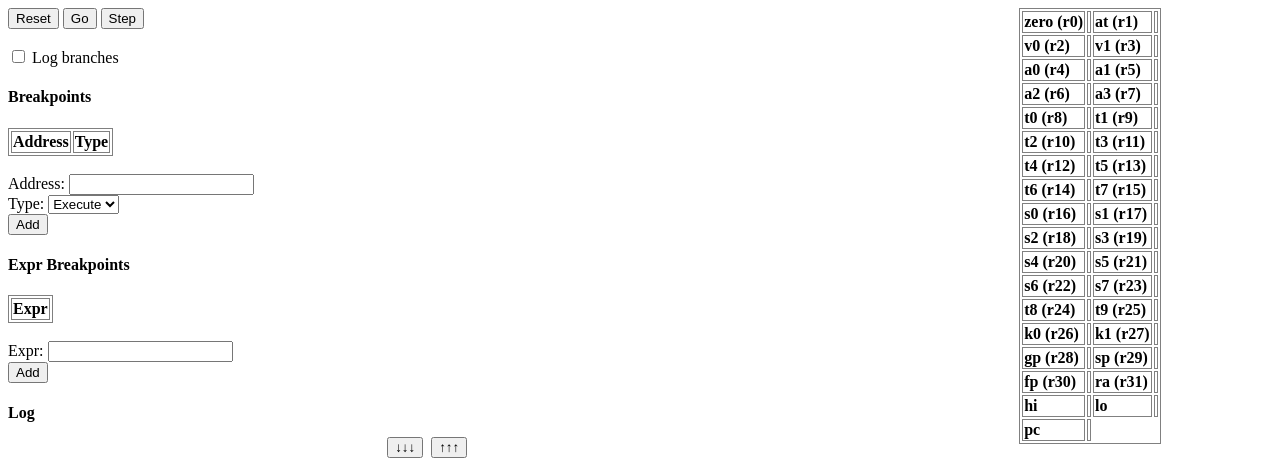
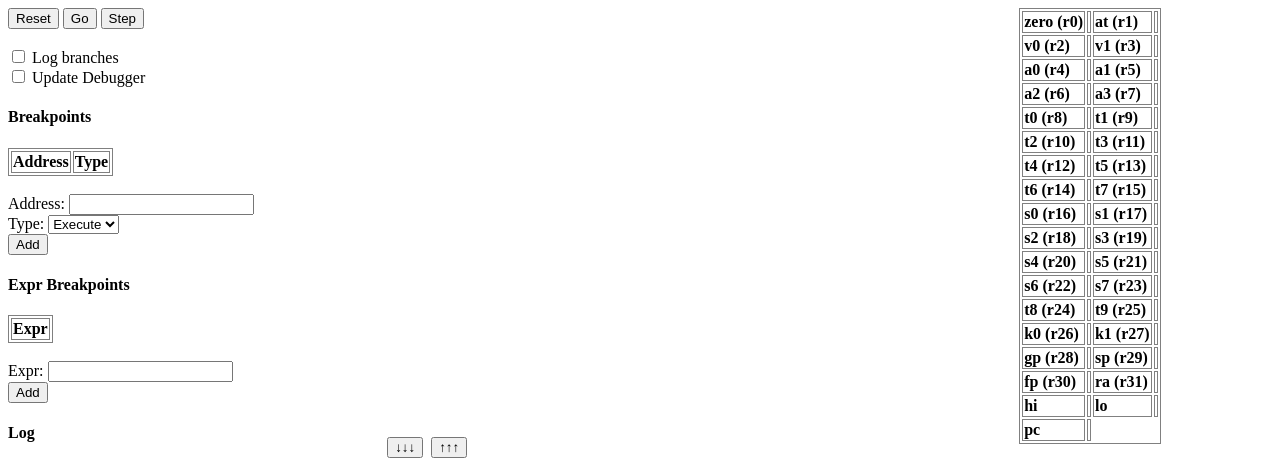
Before and after one commit to daeken/WebStation, a plain HTML site: page static/index.html in a window 1280 px wide. Drawn offline with Linux system fonts and the light colour scheme; a script that the page names is missing; files whose address does not match are found by name.

Commit message:
Added flag to disable/enable debugger updates.

```diff
--- a/static/index.html
+++ b/static/index.html
@@ -23,6 +23,7 @@
 			<button id="step">Step</button><br>
 			<br>
 			<input type="checkbox" id="log-branches"> <label for="log-branches">Log branches</label><br>
+			<input type="checkbox" id="update-debug"> <label for="update-debug">Update Debugger</label><br>
 			<h4>Breakpoints</h4>
 			<table id="breakpoints">
 				<tr><th>Address</th><th>Type</th></tr>
```
Also changed, not shown: 1 other file.
